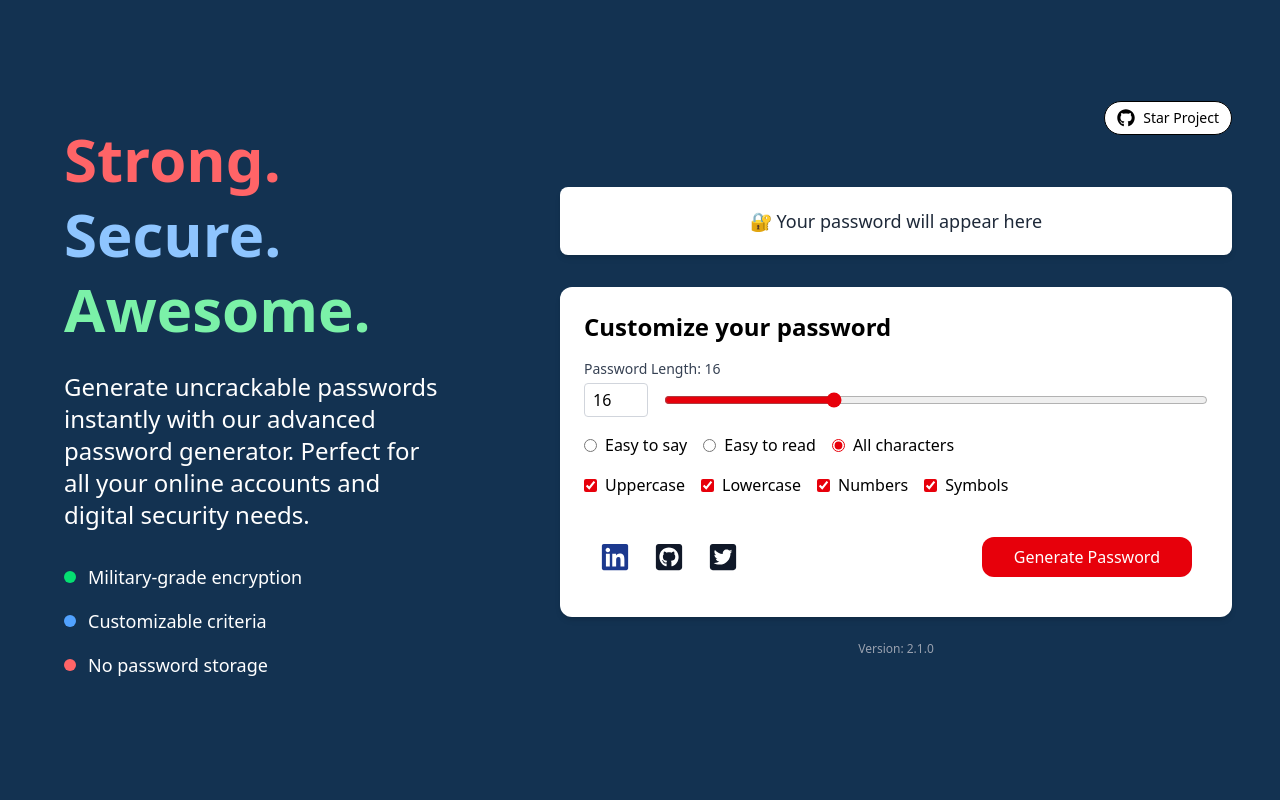
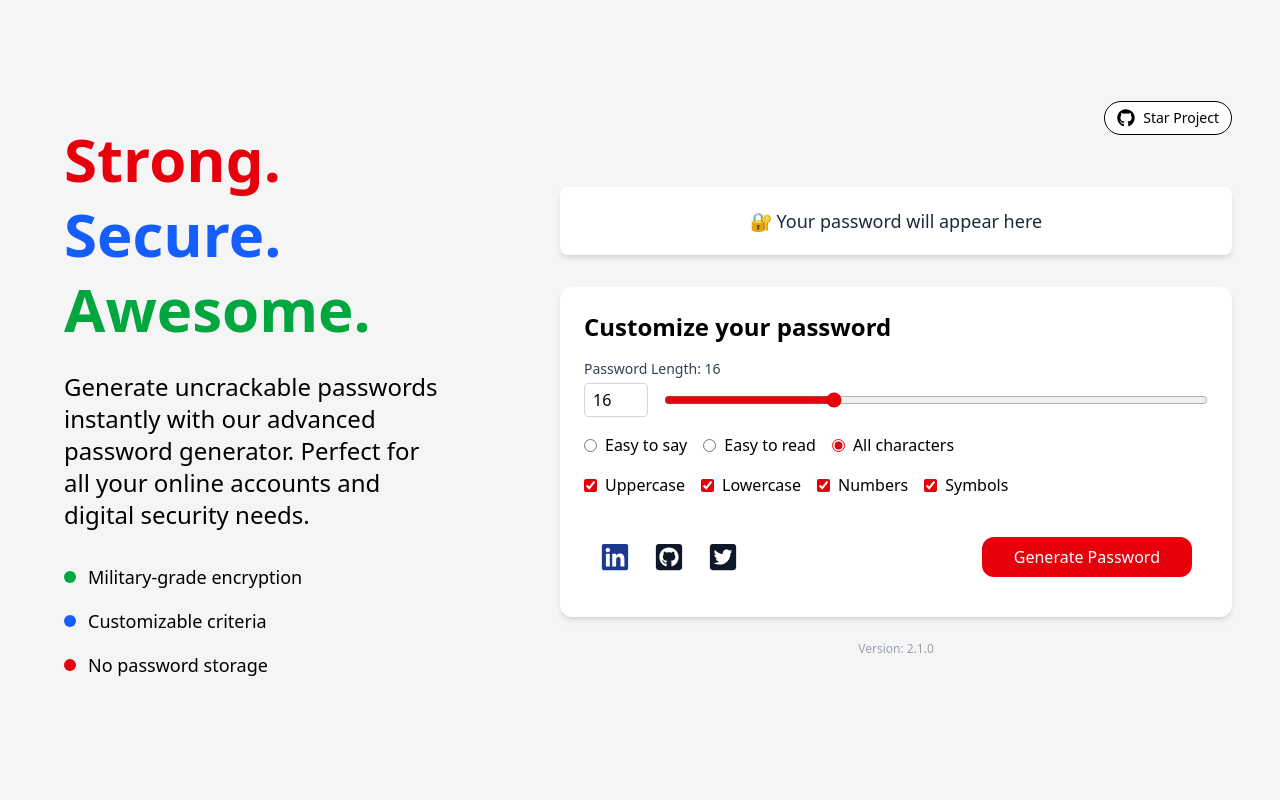
Before and after one commit to ad1tyaydv/Password-Generator, a React (Vite) app: page / in a window 1280 px wide. Shown: the top 800 px of the page. Built offline with nearby package versions, Linux system fonts and the light colour scheme.

Commit message:
ui updated

```diff
--- a/src/components/passwordgenerator.jsx
+++ b/src/components/passwordgenerator.jsx
@@ -57,11 +57,11 @@ export default function PasswordGenerate() {
   }
 
   return (
-    <div className="min-h-screen bg-[#133251] flex flex-col md:flex-row">
-      <div className="hidden md:flex md:w-1/2 lg:w-2/5 bg-[#133251]">
+    <div className="min-h-screen bg-[#F5F5F5] flex flex-col md:flex-row">
+      <div className="hidden md:flex md:w-1/2 lg:w-2/5 bg-[#F5F5F5]">
         <TextFile />
       </div>
-      <div className="md:hidden w-full bg-[#133251]">
+      <div className="md:hidden w-full bg-[#F5F5F5]">
         <TextFile />
       </div>
 
--- a/src/components/textfile.tsx
+++ b/src/components/textfile.tsx
@@ -1,28 +1,30 @@
+
+
 export default function TextFile() {
   return (
     <div className="flex flex-col justify-center items-start p-4 sm:p-6 md:p-8 lg:p-12 xl:p-16 text-white w-full h-full">
       <h1 className="text-3xl sm:text-4xl md:text-5xl lg:text-6xl font-bold mb-4 sm:mb-6 leading-tight">
-        <span className="block text-red-400">Strong.</span>
-        <span className="block text-blue-300">Secure.</span>
-        <span className="block text-green-300">Awesome.</span>
+        <span className="block text-red-600">Strong.</span>
+        <span className="block text-blue-600">Secure.</span>
+        <span className="block text-green-600">Awesome.</span>
       </h1>
 
-      <p className="text-base sm:text-lg md:text-xl lg:text-2xl mb-6 sm:mb-8 max-w-sm sm:max-w-md md:max-w-lg lg:max-w-xl">
+      <p className="text-base text-black sm:text-lg md:text-xl lg:text-2xl mb-6 sm:mb-8 max-w-sm sm:max-w-md md:max-w-lg lg:max-w-xl">
         Generate uncrackable passwords instantly with our advanced password generator.
         Perfect for all your online accounts and digital security needs.
       </p>
 
-      <div className="space-y-3 sm:space-y-4 w-full max-w-sm">
+      <div className="space-y-3 text-black sm:space-y-4 w-full max-w-sm">
         <div className="flex items-center gap-2 sm:gap-3">
-          <span className="w-2 h-2 sm:w-3 sm:h-3 rounded-full bg-green-400 flex-shrink-0" />
+          <span className="w-2 h-2 sm:w-3 sm:h-3 rounded-full bg-green-600 flex-shrink-0" />
           <span className="text-sm sm:text-base md:text-lg">Military-grade encryption</span>
         </div>
         <div className="flex items-center gap-2 sm:gap-3">
-          <span className="w-2 h-2 sm:w-3 sm:h-3 rounded-full bg-blue-400 flex-shrink-0" />
+          <span className="w-2 h-2 sm:w-3 sm:h-3 rounded-full bg-blue-600 flex-shrink-0" />
           <span className="text-sm sm:text-base md:text-lg">Customizable criteria</span>
         </div>
         <div className="flex items-center gap-2 sm:gap-3">
-          <span className="w-2 h-2 sm:w-3 sm:h-3 rounded-full bg-red-400 flex-shrink-0" />
+          <span className="w-2 h-2 sm:w-3 sm:h-3 rounded-full bg-red-600 flex-shrink-0" />
           <span className="text-sm sm:text-base md:text-lg">No password storage</span>
         </div>
       </div>
```
